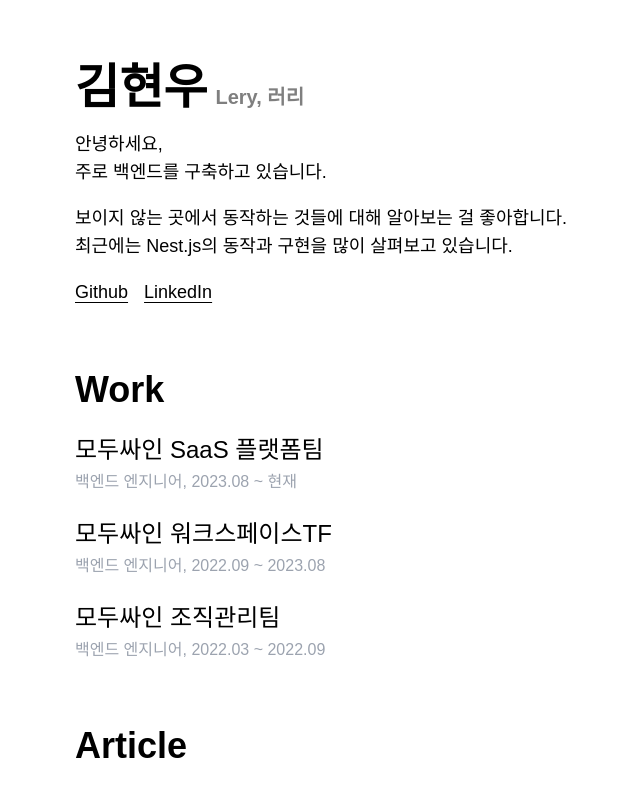
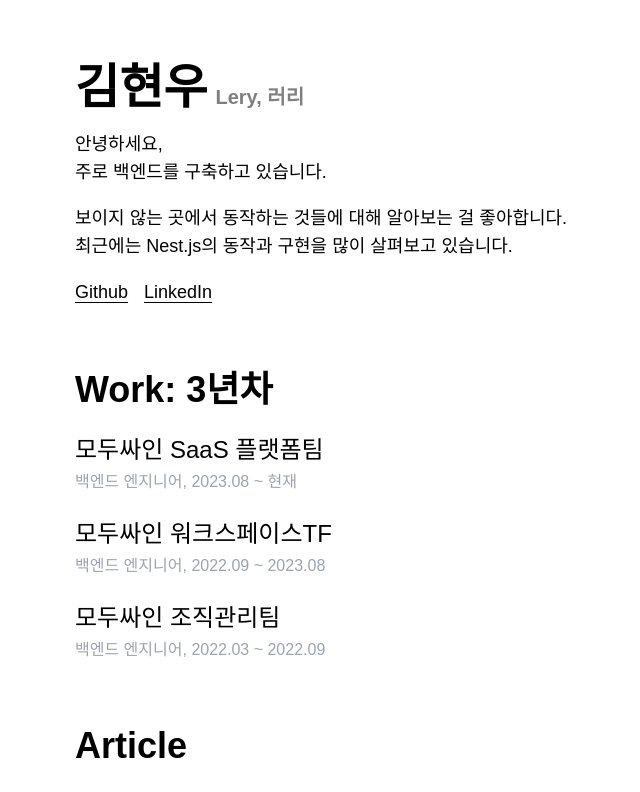
Before and after one commit to cpprhtn/about, a Next.js app: page / in a window 1280 px wide. Shown: the top 792 px of the page, without its empty margins (245-885 px from the left). Built offline with nearby package versions, Linux system fonts and the light colour scheme; a web font is replaced by a local one.

Commit message:
feat: 년차 추가

```diff
--- a/app/page.tsx
+++ b/app/page.tsx
@@ -4,8 +4,10 @@ import ActivityContainer from "@lery/containers/ActivityContainer";
 import ActivityItemContainer from "@lery/containers/ActivityItemContainer";
 
 function WorkSection() {
+  const years = new Date().getFullYear() - 2022 + 1;
+
   return (
-    <ActivityContainer title="Work">
+    <ActivityContainer title={`Work: ${years}년차`}>
       <ActivityItemContainer
         title="모두싸인 SaaS 플랫폼팀"
         subtitle="백엔드 엔지니어, 2023.08 ~ 현재"
```
